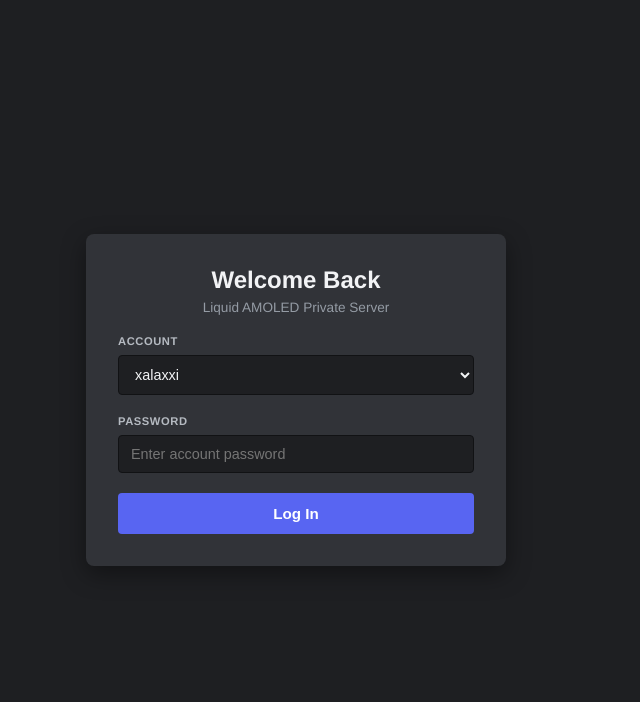
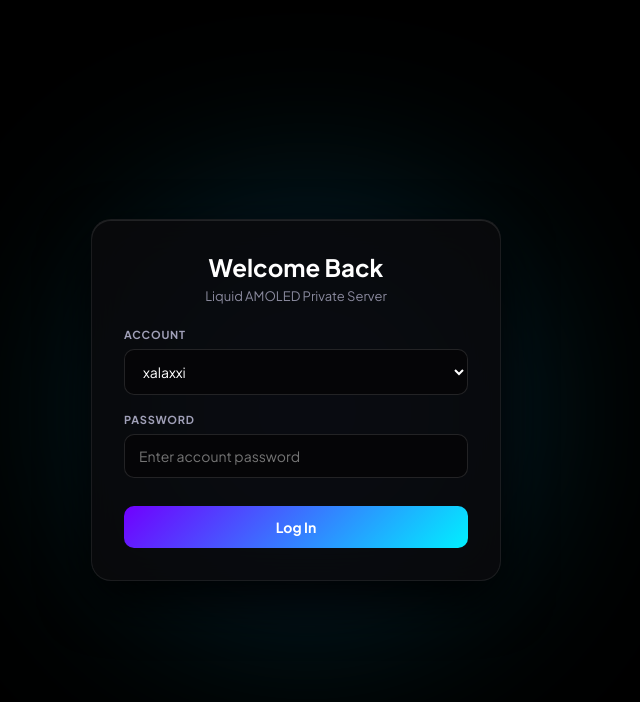
Before and after one commit to gonisnus228322/achacjsa, a Next.js app: page / in a window 1280 px wide. Shown: the top 702 px of the page, without its empty margins (344-984 px from the left). Built offline with nearby package versions, Linux system fonts and the light colour scheme.

Commit message:
Refactor CSS for dark theme and layout adjustments

```diff
--- a/app/globals.css
+++ b/app/globals.css
@@ -1,268 +1,279 @@
+@import url('https://fonts.googleapis.com/css2?family=Plus+Jakarta+Sans:wght@400;500;600;700&display=swap');
+
 * {
   box-sizing: border-box;
   margin: 0;
   padding: 0;
+  font-family: 'Plus Jakarta Sans', sans-serif;
 }
 
-body {
-  background-color: #313338;
-  color: #dbdee1;
-  font-family: 'gg sans', 'Helvetica Neue', Helvetica, Arial, sans-serif;
-  height: 100vh;
+body, html {
+  background-color: #000000;
+  color: #f1f1f3;
+  height: 100%;
+  width: 100%;
   overflow: hidden;
 }
 
-/* Modal / Login View */
+/* Liquid AMOLED Login Screen */
 .login-overlay {
+  position: relative;
+  height: 100vh;
+  width: 100vw;
+  background-color: #000000;
   display: flex;
+  align-items: center;
   justify-content: center;
-  align-items: center;
-  height: 100vh;
-  background-color: #1e1f22;
+  overflow: hidden;
+}
+
+.liquid-glow-bg {
+  position: absolute;
+  width: 450px;
+  height: 450px;
+  background: radial-gradient(circle, rgba(112, 0, 255, 0.25) 0%, rgba(0, 240, 255, 0.15) 50%, rgba(0,0,0,0) 80%);
+  filter: blur(80px);
+  animation: pulseLiquid 8s infinite alternate ease-in-out;
+}
+
+@keyframes pulseLiquid {
+  0% { transform: scale(0.9) translate(-10px, -10px); }
+  100% { transform: scale(1.15) translate(15px, 15px); }
 }
 
 .discord-login-card {
-  background-color: #313338;
+  position: relative;
+  z-index: 2;
+  width: 100%;
+  max-width: 410px;
+  background: rgba(10, 10, 12, 0.85);
+  backdrop-filter: blur(20px);
+  border: 1px solid rgba(255, 255, 255, 0.08);
+  border-radius: 20px;
   padding: 32px;
-  border-radius: 8px;
-  width: 100%;
-  max-width: 420px;
-  box-shadow: 0 8px 24px rgba(0, 0, 0, 0.4);
-  display: flex;
-  flex-direction: column;
-  gap: 20px;
+  box-shadow: 0 20px 50px rgba(0, 0, 0, 0.9), inset 0 1px 0 rgba(255, 255, 255, 0.1);
 }
 
 .login-header h2 {
-  color: #f2f3f5;
-  font-size: 1.5rem;
-  text-align: center;
-  margin-bottom: 6px;
-}
-
-.login-header p {
-  color: #949ba4;
-  font-size: 0.85rem;
+  color: #ffffff;
+  font-size: 24px;
+  font-weight: 700;
   text-align: center;
 }
 
+.login-header .subtitle {
+  color: #8a8a9e;
+  font-size: 13px;
+  text-align: center;
+  margin-top: 6px;
+  margin-bottom: 24px;
+}
+
 .input-group {
-  display: flex;
-  flex-direction: column;
-  gap: 8px;
+  margin-bottom: 18px;
 }
 
 .input-group label {
-  font-size: 0.7rem;
+  display: block;
+  font-size: 11px;
   font-weight: 700;
-  color: #b5bac1;
-  letter-spacing: 0.05em;
+  letter-spacing: 0.8px;
+  color: #a0a0b8;
+  margin-bottom: 8px;
 }
 
-.discord-select,
-.discord-input {
-  background-color: #1e1f22;
-  border: 1px solid #111214;
-  border-radius: 4px;
-  padding: 10px 12px;
-  color: #f2f3f5;
-  font-size: 0.9rem;
+.discord-select, .discord-input {
+  width: 100%;
+  padding: 12px 14px;
+  background: #050507;
+  border: 1px solid rgba(255, 255, 255, 0.12);
+  border-radius: 10px;
+  color: #ffffff;
+  font-size: 14px;
   outline: none;
+  transition: all 0.2s ease;
 }
 
-.discord-select:focus,
-.discord-input:focus {
-  border-color: #5865f2;
+.discord-select:focus, .discord-input:focus {
+  border-color: #7000ff;
+  box-shadow: 0 0 12px rgba(112, 0, 255, 0.4);
 }
 
 .btn-discord-primary {
-  background-color: #5865f2;
+  width: 100%;
+  padding: 12px;
+  margin-top: 10px;
+  background: linear-gradient(135deg, #7000ff, #00f0ff);
+  border: none;
+  border-radius: 10px;
   color: #ffffff;
-  border: none;
-  border-radius: 4px;
-  padding: 12px;
-  font-size: 0.95rem;
-  font-weight: 600;
+  font-weight: 700;
+  font-size: 14px;
   cursor: pointer;
-  transition: background-color 0.2s;
+  transition: opacity 0.2s ease, transform 0.1s ease;
 }
 
 .btn-discord-primary:hover {
-  background-color: #4752c4;
+  opacity: 0.92;
+  transform: translateY(-1px);
 }
 
 .login-error {
-  color: #fa777c;
-  font-size: 0.8rem;
-  text-align: center;
+  color: #ff4757;
+  font-size: 12px;
+  margin-bottom: 12px;
 }
 
-/* Discord App Layout */
+/* App Main Layout */
 .discord-app {
   display: flex;
   height: 100vh;
   width: 100vw;
+  background-color: #000000;
 }
 
-/* Left Sidebar */
+/* Sidebar */
 .discord-sidebar {
   width: 240px;
-  background-color: #2b2d31;
+  background-color: #050507;
+  border-right: 1px solid rgba(255, 255, 255, 0.05);
   display: flex;
   flex-direction: column;
-  border-right: 1px solid #1f2023;
-  flex-shrink: 0;
 }
 
 .server-header {
-  height: 48px;
-  padding: 0 16px;
+  padding: 16px;
+  height: 56px;
   display: flex;
   align-items: center;
-  border-bottom: 1px solid #1f2023;
+  gap: 10px;
+  border-bottom: 1px solid rgba(255, 255, 255, 0.05);
   font-weight: 700;
-  color: #f2f3f5;
-  box-shadow: 0 1px 2px rgba(0, 0, 0, 0.2);
+  font-size: 15px;
+}
+
+.liquid-badge {
+  width: 8px;
+  height: 8px;
+  background: #00f0ff;
+  border-radius: 50%;
+  box-shadow: 0 0 10px #00f0ff;
 }
 
 .channel-list {
   flex: 1;
   padding: 12px 8px;
-  display: flex;
-  flex-direction: column;
-  gap: 2px;
 }
 
 .channel-item {
   display: flex;
   align-items: center;
-  gap: 6px;
-  padding: 6px 10px;
-  border-radius: 4px;
-  color: #949ba4;
+  gap: 8px;
+  padding: 8px 12px;
+  border-radius: 8px;
+  color: #8a8a9e;
+  font-size: 14px;
   font-weight: 500;
-  font-size: 0.95rem;
   cursor: pointer;
 }
 
-.channel-item.active,
-.channel-item:hover {
-  background-color: #35373c;
-  color: #f2f3f5;
+.channel-item.active {
+  background: rgba(255, 255, 255, 0.06);
+  color: #ffffff;
 }
 
 .channel-item .hash {
-  color: #80848e;
-  font-size: 1.2rem;
+  color: #555566;
+  font-size: 18px;
 }
 
-/* User Profile Footer */
 .user-profile-bar {
-  height: 52px;
-  background-color: #232428;
-  padding: 0 8px;
+  padding: 12px 14px;
+  background-color: #020203;
+  border-top: 1px solid rgba(255, 255, 255, 0.05);
   display: flex;
   align-items: center;
   gap: 10px;
 }
 
 .avatar {
-  width: 32px;
-  height: 32px;
+  width: 34px;
+  height: 34px;
   border-radius: 50%;
-  background-color: #5865f2;
-  color: #ffffff;
+  background: linear-gradient(135deg, #7000ff, #5865f2);
   display: flex;
   align-items: center;
   justify-content: center;
   font-weight: 700;
-  font-size: 0.9rem;
-  flex-shrink: 0;
+  font-size: 14px;
+  color: #fff;
 }
 
 .user-details {
+  flex: 1;
   display: flex;
   flex-direction: column;
-  flex: 1;
-  min-width: 0;
 }
 
 .username {
-  color: #f2f3f5;
-  font-size: 0.85rem;
+  font-size: 13px;
   font-weight: 600;
-  white-space: nowrap;
-  overflow: hidden;
-  text-overflow: ellipsis;
 }
 
 .status-indicator {
-  color: #23a55a;
-  font-size: 0.7rem;
+  font-size: 10px;
+  color: #2ed573;
 }
 
 .btn-logout {
   background: none;
   border: none;
-  color: #b5bac1;
+  color: #777788;
   cursor: pointer;
   padding: 4px;
-  border-radius: 4px;
+  border-radius: 6px;
+  transition: color 0.2s;
 }
 
 .btn-logout:hover {
-  color: #f2f3f5;
-  background-color: #35373c;
+  color: #ff4757;
 }
 
-/* Main Chat Area */
+/* Chat Main Area */
 .discord-chat-container {
   flex: 1;
   display: flex;
   flex-direction: column;
-  background-color: #313338;
+  background-color: #000000;
 }
 
 .channel-bar {
-  height: 48px;
-  padding: 0 16px;
+  height: 56px;
+  padding: 0 18px;
+  border-bottom: 1px solid rgba(255, 255, 255, 0.05);
   display: flex;
   align-items: center;
   gap: 8px;
-  border-bottom: 1px solid #2b2d31;
-  box-shadow: 0 1px 2px rgba(0, 0, 0, 0.2);
+  font-weight: 700;
 }
 
 .channel-bar .hash {
-  color: #80848e;
-  font-size: 1.3rem;
+  color: #555566;
+  font-size: 20px;
 }
 
-.channel-title {
-  color: #f2f3f5;
-  font-weight: 700;
-  font-size: 0.95rem;
-}
-
-/* Messages Feed */
 .messages-feed {
   flex: 1;
   overflow-y: auto;
-  padding: 16px 20px;
+  padding: 20px;
   display: flex;
   flex-direction: column;
-  gap: 16px;
+  gap: 18px;
 }
 
 .message-row {
   display: flex;
-  gap: 16px;
-}
-
-.msg-avatar {
-  width: 40px;
-  height: 40px;
-  font-size: 1.1rem;
+  gap: 12px;
 }
 
 .message-content-wrapper {
@@ -279,125 +290,147 @@ body {
 }
 
 .msg-username {
-  color: #f2f3f5;
+  font-size: 14px;
   font-weight: 600;
-  font-size: 0.95rem;
+  color: #00f0ff;
 }
 
 .msg-timestamp {
-  color: #949ba4;
-  font-size: 0.72rem;
+  font-size: 10px;
+  color: #555566;
 }
 
 .msg-text {
-  color: #dbdee1;
-  font-size: 0.95rem;
-  line-height: 1.375rem;
+  font-size: 14px;
+  line-height: 1.4;
+  color: #e1e1e8;
   word-break: break-word;
 }
 
-/* Attachments */
+/* Attachments Styling */
 .attachment-box {
   margin-top: 6px;
 }
 
 .attached-media {
-  max-width: 400px;
-  max-height: 300px;
-  border-radius: 8px;
-  border: 1px solid #2b2d31;
+  max-width: 420px;
+  max-height: 320px;
+  border-radius: 12px;
+  border: 1px solid rgba(255, 255, 255, 0.08);
+  object-fit: cover;
+}
+
+.attached-audio {
+  width: 320px;
+  margin-top: 4px;
 }
 
 .file-attachment-link {
   display: inline-flex;
   align-items: center;
-  gap: 10px;
-  background-color: #2b2d31;
+  gap: 8px;
   padding: 10px 14px;
-  border-radius: 8px;
-  color: #00a8fc;
+  background: #08080c;
+  border: 1px solid rgba(255, 255, 255, 0.1);
+  border-radius: 10px;
+  color: #7000ff;
   text-decoration: none;
-  font-size: 0.88rem;
-  border: 1px solid #1f2023;
+  font-size: 13px;
+  font-weight: 600;
+  transition: border-color 0.2s;
 }
 
 .file-attachment-link:hover {
-  text-decoration: underline;
+  border-color: #7000ff;
 }
 
-/* Input Form */
+/* Input Bar */
 .chat-input-wrapper {
-  padding: 0 16px 24px 16px;
+  padding: 0 20px 20px 20px;
 }
 
 .file-preview-strip {
-  background-color: #2b2d31;
-  padding: 8px 12px;
+  display: flex;
+  align-items: center;
+  justify-content: space-between;
+  background: #0a0a0e;
+  border: 1px solid rgba(255, 255, 255, 0.08);
+  padding: 6px 12px;
   border-radius: 8px 8px 0 0;
-  display: flex;
-  justify-content: space-between;
-  align-items: center;
-  border: 1px solid #1e1f22;
-  border-bottom: none;
-}
-
-.file-preview-name {
-  font-size: 0.8rem;
-  color: #00a8fc;
+  font-size: 12px;
+  color: #00f0ff;
 }
 
 .btn-remove-file {
   background: none;
   border: none;
-  color: #b5bac1;
+  color: #888;
   cursor: pointer;
-  font-size: 0.9rem;
 }
 
 .input-box {
-  background-color: #383a40;
-  border-radius: 8px;
   display: flex;
   align-items: center;
-  padding: 0 12px;
+  background: #08080b;
+  border: 1px solid rgba(255, 255, 255, 0.08);
+  border-radius: 12px;
+  padding: 4px 8px;
+  gap: 8px;
 }
 
 .btn-attach {
-  color: #b5bac1;
-  font-size: 1.4rem;
-  font-weight: bold;
+  width: 32px;
+  height: 32px;
+  background: rgba(255, 255, 255, 0.05);
+  border-radius: 50%;
+  display: flex;
+  align-items: center;
+  justify-content: center;
+  color: #8a8a9e;
+  font-size: 18px;
   cursor: pointer;
-  padding: 8px;
-  user-select: none;
+  transition: color 0.2s, background 0.2s;
 }
 
 .btn-attach:hover {
-  color: #f2f3f5;
+  color: #fff;
+  background: rgba(255, 255, 255, 0.12);
 }
 
 .chat-text-input {
   flex: 1;
-  background: none;
+  background: transparent;
   border: none;
-  padding: 12px;
-  color: #f2f3f5;
-  font-size: 0.95rem;
+  padding: 10px 4px;
+  color: #fff;
+  font-size: 14px;
   outline: none;
 }
 
 .btn-send {
-  background-color: #5865f2;
-  color: #ffffff;
+  background: linear-gradient(135deg, #7000ff, #5865f2);
   border: none;
-  padding: 6px 14px;
-  border-radius: 4px;
+  padding: 8px 16px;
+  border-radius: 8px;
+  color: #fff;
   font-weight: 600;
-  font-size: 0.85rem;
+  font-size: 13px;
   cursor: pointer;
 }
 
 .btn-send:disabled {
-  background-color: #4e5058;
+  opacity: 0.3;
   cursor: not-allowed;
-  opacity: 0.6;
 }
+
+/* Scrollbars */
+::-webkit-scrollbar {
+  width: 6px;
+}
+::-webkit-scrollbar-track {
+  background: transparent;
+}
+::-webkit-scrollbar-thumb {
+  background: rgba(255, 255, 255, 0.1);
+  border-radius: 4px;
+}
```
